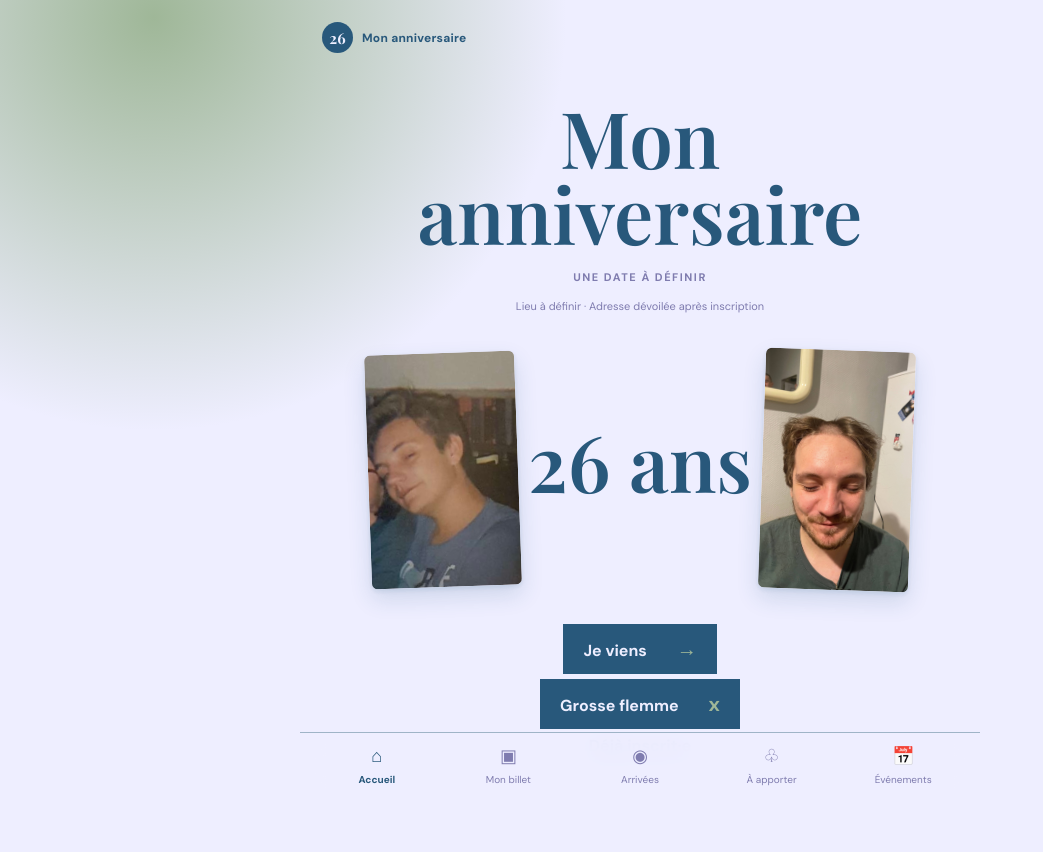
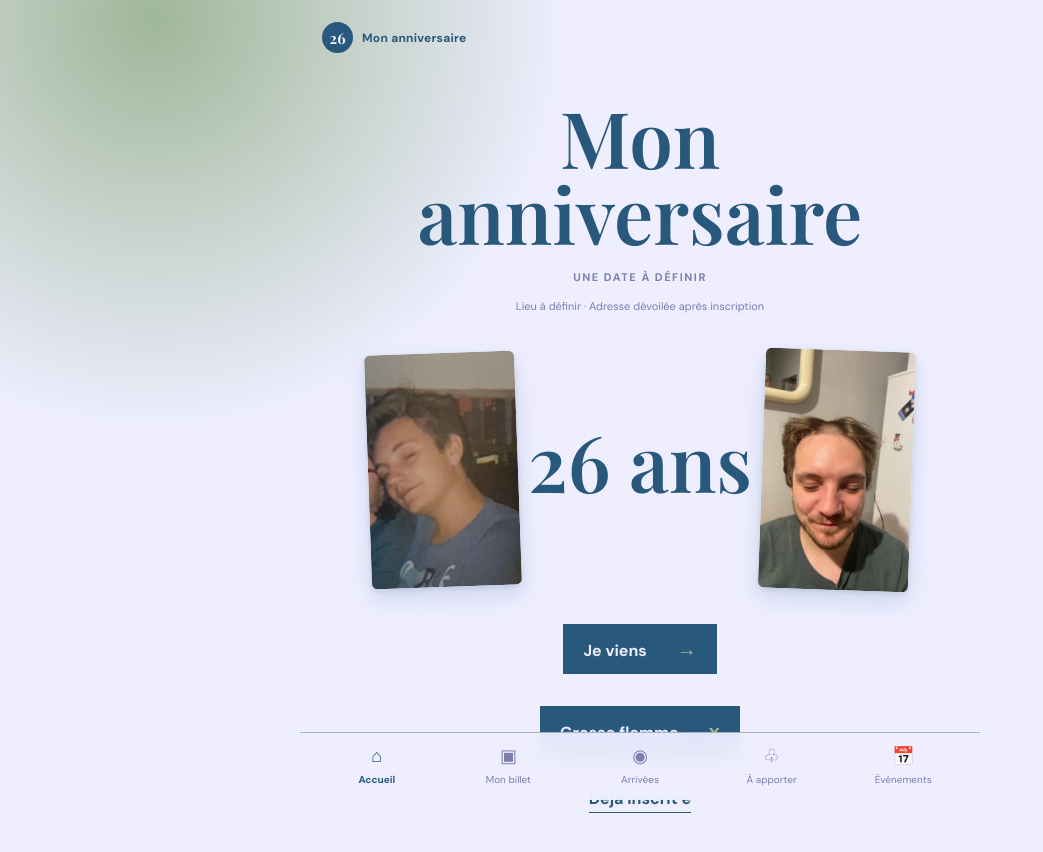
Before and after one commit to ArhKaZ/LeChequeDeCaution, a React (Vite) app: page / in a window 1280 px wide. Shown: the top 852 px of the page, without its empty margins (0-1043 px from the left). Built offline with nearby package versions, Linux system fonts and the light colour scheme; no server answers.

Commit message:
Add gap to flex container in Home.css

```diff
--- a/src/pages/Home.css
+++ b/src/pages/Home.css
@@ -27,6 +27,7 @@
   flex-direction: column;
   justify-content: space-between;
   align-items: center;
+  gap: 4vh
 }
 
 .home-column { display: flex; flex-direction: column; }
```
